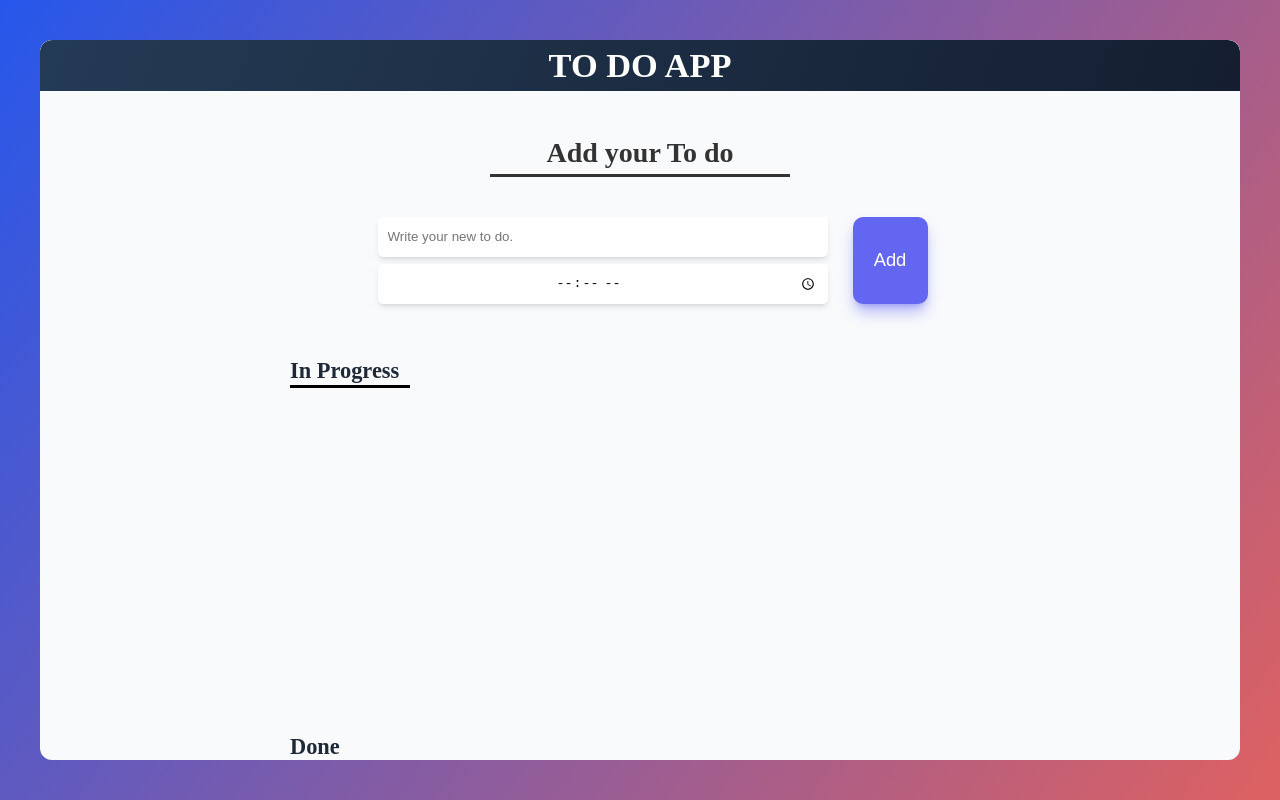
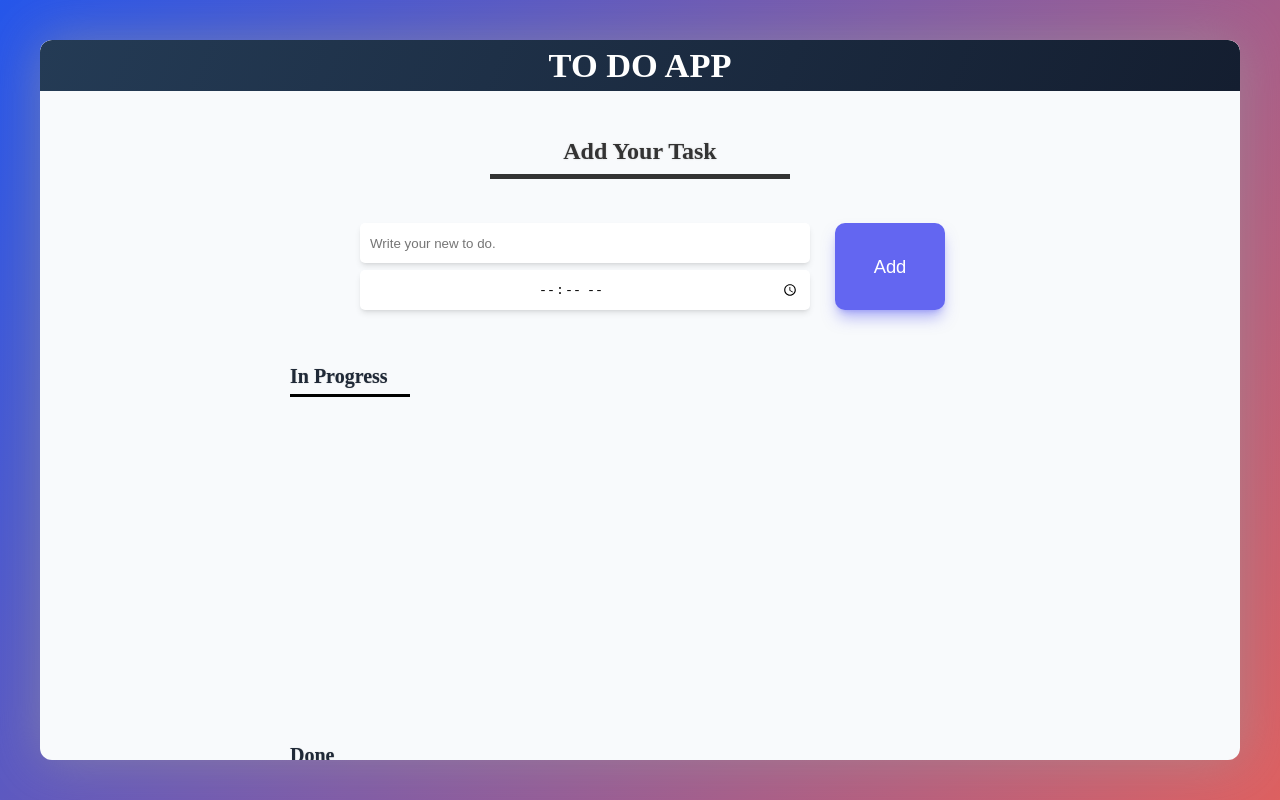
Before and after one commit to kimhwanhoon/todo-app-remake, a React (Create React App) app: page / in a window 1280 px wide. Built offline with nearby package versions, Linux system fonts and the light colour scheme.

Commit message:
feature/local Storage feature update. Goals: [x]: done, [ ]: not done [x] 버튼크기 조절 75px -> 110px [x] css 업데이트, 호버이펙트 및 그림자 업데이트 [x] 로컬저장소 이용하기

```diff
--- a/src/App.css
+++ b/src/App.css
@@ -1,3 +1,10 @@
+@import url('https://fonts.googleapis.com/css2?family=Inter:wght@100;200;300;400;500;600;700;800;900&display=swap');
+
+html {
+  font-family: 'Inter', system-ui, -apple-system, BlinkMacSystemFont, 'Segoe UI',
+    Roboto, Oxygen, Ubuntu, Cantarell, 'Open Sans', 'Helvetica Neue', sans-serif;
+}
+
 .card-title-container {
   width: 120px;
   margin-top: 1.5rem;
@@ -9,24 +16,34 @@
   transform: scale(1.02);
 }
 .card-title-container h2 {
-  font-size: 1.4rem;
+  font-size: 1.25rem;
   font-weight: 600;
-  padding-bottom: 0.2rem;
+  padding-bottom: 0.5rem;
+  text-shadow: #a6a6a6 0 0 1px;
 }
 
 .cards-container {
   display: flex;
   flex-direction: column;
+  align-items: center;
   gap: 1rem;
   height: 300px;
   overflow: auto;
 }
 
 .card {
+  width: 90%;
   box-shadow: 0 4px 6px -1px #c7d2fe, 0 2px 4px -2px #c7d2fe;
   border-radius: 8px;
   background-color: #fff;
+  transition: cubic-bezier(0, 0, 0.2, 1) 0.3s;
+  cursor: pointer;
 }
+.card:hover {
+  box-shadow: 0 4px 6px -1px #abbbfb, 0 2px 4px -2px #8699e5;
+  transform: scale(1.01);
+}
+
 .card-top {
   display: flex;
   justify-content: space-between;
@@ -45,12 +62,17 @@
 .card-top-icons-container img {
   width: 26px;
   cursor: pointer;
+  transition: cubic-bezier(0, 0, 0.2, 1) 0.3s;
 }
+.card-top-icons-container img:hover {
+  transform: scale(1.05);
+}
+
 .card-bottom {
   display: flex;
   justify-content: space-between;
   align-items: center;
   padding: 0 1rem;
-  font-size: 0.88rem;
+  font-size: 0.8rem;
   height: 36px;
 }
--- a/src/App.js
+++ b/src/App.js
@@ -45,4 +45,5 @@ const StyledSection = styled.section`
   width: 100%;
   min-width: 800px;
   max-width: 1200px;
+  box-shadow: 0 0 50px 0px #99999988;
 `;
--- a/src/components/Content/0 Content Top/Content Top.jsx
+++ b/src/components/Content/0 Content Top/Content Top.jsx
@@ -6,7 +6,7 @@ function ContentTop() {
   return (
     <StyledContentTop>
       <div>
-        <h1 id="content-top-title">Add your To do</h1>
+        <h1 id="content-top-title">Add Your Task</h1>
       </div>
       <Input />
     </StyledContentTop>
@@ -32,11 +32,12 @@ const StyledContentTop = styled.div`
   #content-top-title {
     text-align: center;
     width: 300px;
-    border-bottom: 3px #333 solid;
-    padding-bottom: 0.4rem;
+    border-bottom: 5px #333 solid;
+    padding-bottom: 0.7rem;
     color: #333;
-    font-size: 1.75rem;
-    font-weight: 700;
-    margin-bottom: 0.5rem;
+    font-size: 1.5rem;
+    font-weight: 600;
+    margin-bottom: 0.75rem;
+    text-shadow: #ccc 0 0 2px;
   }
 `;
--- a/src/components/Content/0 Content Top/Input.jsx
+++ b/src/components/Content/0 Content Top/Input.jsx
@@ -81,7 +81,7 @@ const StyledInput = styled.div`
   }
 
   button {
-    width: 75px;
+    width: 110px;
     background-color: #6366f1;
     border: none;
     border-radius: 10px;
--- a/src/components/Content/1 Content Middle/In Progress.jsx
+++ b/src/components/Content/1 Content Middle/In Progress.jsx
@@ -1,16 +1,23 @@
 import React from 'react';
-import { useSelector, useDispatch } from 'react-redux';
+import { useDispatch, useSelector } from 'react-redux';
+//
 import { styled } from 'styled-components';
 import { actionCreator } from 'redux/modules/In Progress Cards';
 
 function ContentMiddle() {
-  const dispatch = useDispatch();
-  const inProgressCardsArray = useSelector((state) => {
-    return state.InProgressCards;
-  });
+  //
+  const FetchInProgressCards = () => {
+    const dispatch = useDispatch();
+    const cardArray = useSelector((state) => {
+      const dataFromLocal = JSON.parse(localStorage.getItem('list')) ?? [];
+      // useSelector에서 가져온 data가 비어있으면, 로컬에서 가져온 데이터를 쓰기
+      if (!state.InProgressCards.length) {
+        state.InProgressCards = [...dataFromLocal];
+      }
+      return state.InProgressCards;
+    });
 
-  const FetchInProgressCards = () => {
-    return inProgressCardsArray
+    return cardArray
       .filter((card) => card.done === false) // done이 false인것, 즉, In Progress
       .map((card) => {
         return (
@@ -49,6 +56,8 @@ function ContentMiddle() {
         );
       });
   };
+  //
+  //
   return (
     <StyledContentMiddle>
       <div className="card-title-container">
--- a/src/redux/modules/In Progress Cards.js
+++ b/src/redux/modules/In Progress Cards.js
@@ -22,6 +22,11 @@ const resetInput = () => {
   document.getElementById('todo').value = '';
   document.getElementById('time').value = '';
 };
+// 로컬 저장 함수
+const saveLocal = (state) => {
+  const stateToSave = JSON.stringify(state);
+  localStorage.setItem('list', stateToSave);
+};
 
 export const actionCreator = (e, fn, todoValue, timeValue, ID) => {
   if (e.target.id === 'add-button') {
@@ -39,7 +44,6 @@ export const actionCreator = (e, fn, todoValue, timeValue, ID) => {
   }
 };
 //
-// actionCreator(e, dispatch, card.todo, card.time, card.id)
 function InProgressCards(state = initialState, action) {
   switch (action.type) {
     default:
@@ -70,6 +74,7 @@ function InProgressCards(state = initialState, action) {
         },
       ];
       resetInput();
+      saveLocal(result);
       return result;
     }
     //
@@ -80,6 +85,7 @@ function InProgressCards(state = initialState, action) {
       );
       copiedStateToDone[targetIndexToDone].done =
         !copiedStateToDone[targetIndexToDone].done;
+      saveLocal(copiedStateToDone);
       return copiedStateToDone;
     }
 
@@ -92,7 +98,7 @@ function InProgressCards(state = initialState, action) {
       const result = copiedStateToDelete.filter(
         (card) => card.id !== action.id
       );
-
+      saveLocal(result);
       return result;
     }
   }
```
